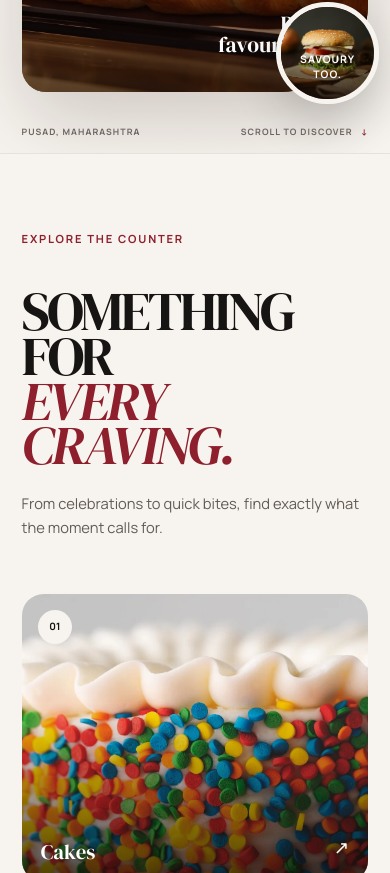
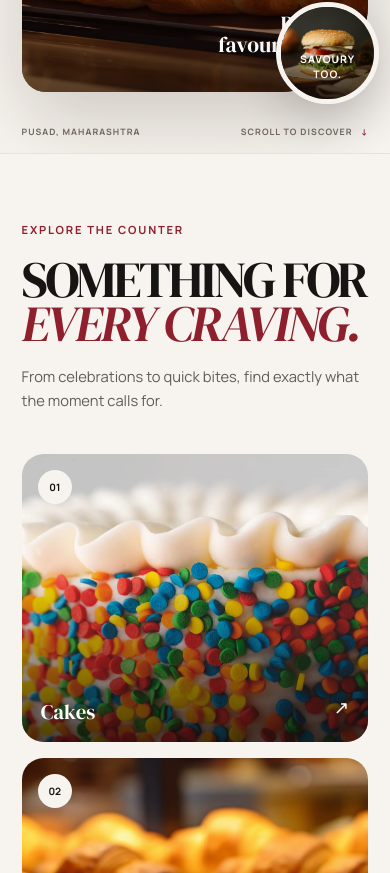
Before and after one commit to Shoaibbb-C0/Oven-Bloom, a React (Vite) app in the folder frontend/: page / in a window 390 px wide. Shown: the part 691-1564 px from the top of the page. Built offline with nearby package versions, Linux system fonts and the light colour scheme.

Commit message:
Fix responsive section spacing and heading overflow

```diff
--- a/frontend/src/styles/index.css
+++ b/frontend/src/styles/index.css
@@ -59,12 +59,13 @@ button, input { font: inherit; }
 .hero__footer i { margin-left: .35rem; color: #8e1f2d; font-style: normal; }
 
 .home-content { overflow: clip; background: #f7f4ef; }
-.home-section { padding-block: clamp(6rem, 10vw, 10rem); }
-.section-heading { display: grid; grid-template-columns: minmax(0,1fr) minmax(16rem,25rem); align-items: end; gap: 3rem; margin-bottom: clamp(3rem, 6vw, 5.5rem); }
-.section-heading__eyebrow { margin: 0 0 1.2rem; color: #8e1f2d; font-size: .7rem; font-weight: 700; letter-spacing: .16em; text-transform: uppercase; }
-.section-heading h2, .brand-statement h2, .feature h2, .visit-section h2 { margin: 0; font-family: 'DM Serif Display',serif; font-size: clamp(3.4rem,6.7vw,7.2rem); font-weight: 400; line-height: .82; letter-spacing: -.05em; text-transform: uppercase; }
+.home-section { padding-block: clamp(4.75rem, 7.5vw, 7.5rem); }
+.section-heading { display: grid; grid-template-columns: minmax(13rem,.42fr) minmax(0,1fr); grid-template-areas: 'eyebrow title' 'copy title'; align-items: end; column-gap: clamp(2.5rem,6vw,7rem); row-gap: 1.1rem; margin-bottom: clamp(2.75rem, 4.5vw,4.5rem); }
+.section-heading__eyebrow { grid-area: eyebrow; margin: 0; color: #8e1f2d; font-size: .7rem; font-weight: 700; letter-spacing: .16em; text-transform: uppercase; }
+.section-heading h2, .brand-statement h2, .feature h2, .visit-section h2 { margin: 0; font-family: 'DM Serif Display',serif; font-size: clamp(3.4rem,5.35vw,6.4rem); font-weight: 400; line-height: .84; letter-spacing: -.05em; text-transform: uppercase; }
+.section-heading h2 { grid-area: title; min-width: 0; max-width: 16ch; justify-self: end; }
 .section-heading h2 em, .brand-statement h2 em, .feature h2 em, .visit-section h2 em { color: #8e1f2d; font-weight: inherit; }
-.section-heading__copy { max-width: 25rem; margin: 0 0 .4rem; color: #625b55; font-size: 1rem; line-height: 1.65; }
+.section-heading__copy { grid-area: copy; max-width: 25rem; margin: 0 0 .2rem; color: #625b55; font-size: 1rem; line-height: 1.65; }
 
 .categories-section { border-top: 1px solid rgba(23,21,19,.08); }
 .categories-grid { display: grid; grid-template-columns: repeat(4,1fr); grid-auto-rows: clamp(14rem,22vw,22rem); gap: 1rem; }
@@ -194,9 +195,10 @@ button, input { font: inherit; }
   .hero-products__secondary { left: auto; right: -3%; bottom: -3%; width: 7.3rem; }
   .button { min-height: 2.55rem; padding-block: .55rem; font-size: .68rem; }
   .hero__footer { left: 1.35rem; right: 1.35rem; bottom: .85rem; font-size: .55rem; }
-  .home-section { padding-block: 6rem; }
-  .section-heading { grid-template-columns: 1fr; gap: 1.4rem; margin-bottom: 3rem; }
-  .section-heading h2, .brand-statement h2, .feature h2, .visit-section h2 { font-size: clamp(3.3rem,10vw,5.5rem); }
+  .home-section { padding-block: 5.5rem; }
+  .section-heading { grid-template-columns: 1fr; grid-template-areas: 'eyebrow' 'title' 'copy'; gap: 1.15rem; margin-bottom: 3rem; }
+  .section-heading h2 { max-width: 14ch; justify-self: start; }
+  .section-heading h2, .brand-statement h2, .feature h2, .visit-section h2 { font-size: clamp(3.2rem,9.5vw,5.25rem); }
   .section-heading__copy { max-width: 31rem; }
   .categories-grid { grid-template-columns: repeat(2,1fr); grid-auto-rows: 17rem; }
   .category-item--tall { grid-row: span 1; }
@@ -224,13 +226,15 @@ button, input { font: inherit; }
   .hero-products__main figcaption span { display: none; }
   .hero-products__main figcaption { justify-content: flex-end; }
   .hero-products__secondary { width: 6.4rem; border-width: .35rem; }
-  .home-section { padding-block: 4.8rem; }
-  .section-heading h2, .brand-statement h2, .feature h2, .visit-section h2 { font-size: clamp(2.9rem,14vw,4rem); }
+  .home-section { padding-block: 4.25rem; }
+  .section-heading { margin-bottom: 2.4rem; }
+  .section-heading h2, .brand-statement h2, .feature h2, .visit-section h2 { font-size: clamp(2.8rem,13vw,3.85rem); line-height: .87; }
   .section-heading__copy { font-size: .92rem; }
   .categories-grid { grid-template-columns: 1fr; grid-auto-rows: 18rem; }
   .category-item, .category-item:first-child, .category-item:nth-child(5) { grid-column: span 1; }
   .category-item:nth-child(n+5) { display: none; }
-  .products-grid { display: flex; gap: .9rem; overflow-x: auto; margin-inline: -1.35rem; padding-inline: 1.35rem; padding-bottom: .8rem; scroll-snap-type: x mandatory; }
+  .products-grid { display: flex; gap: .9rem; overflow-x: auto; margin-inline: -1.35rem; padding-inline: 1.35rem; padding-bottom: .8rem; scrollbar-width: none; scroll-snap-type: x mandatory; }
+  .products-grid::-webkit-scrollbar { display: none; }
   .product-card { flex: 0 0 78vw; scroll-snap-align: start; }
   .products-grid .product-card:nth-child(n+5) { display: none; }
   .brand-statement__image, .feature__image { height: 27rem; }
```
